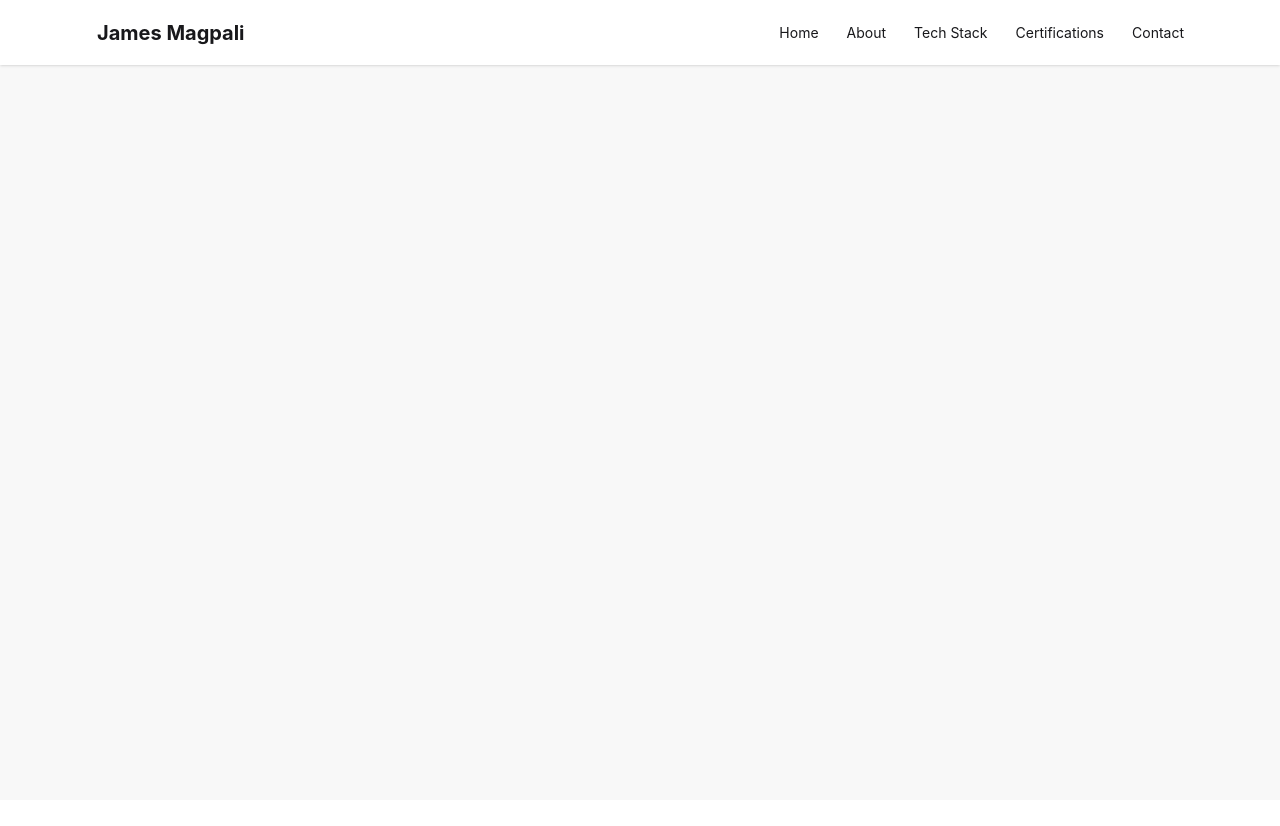
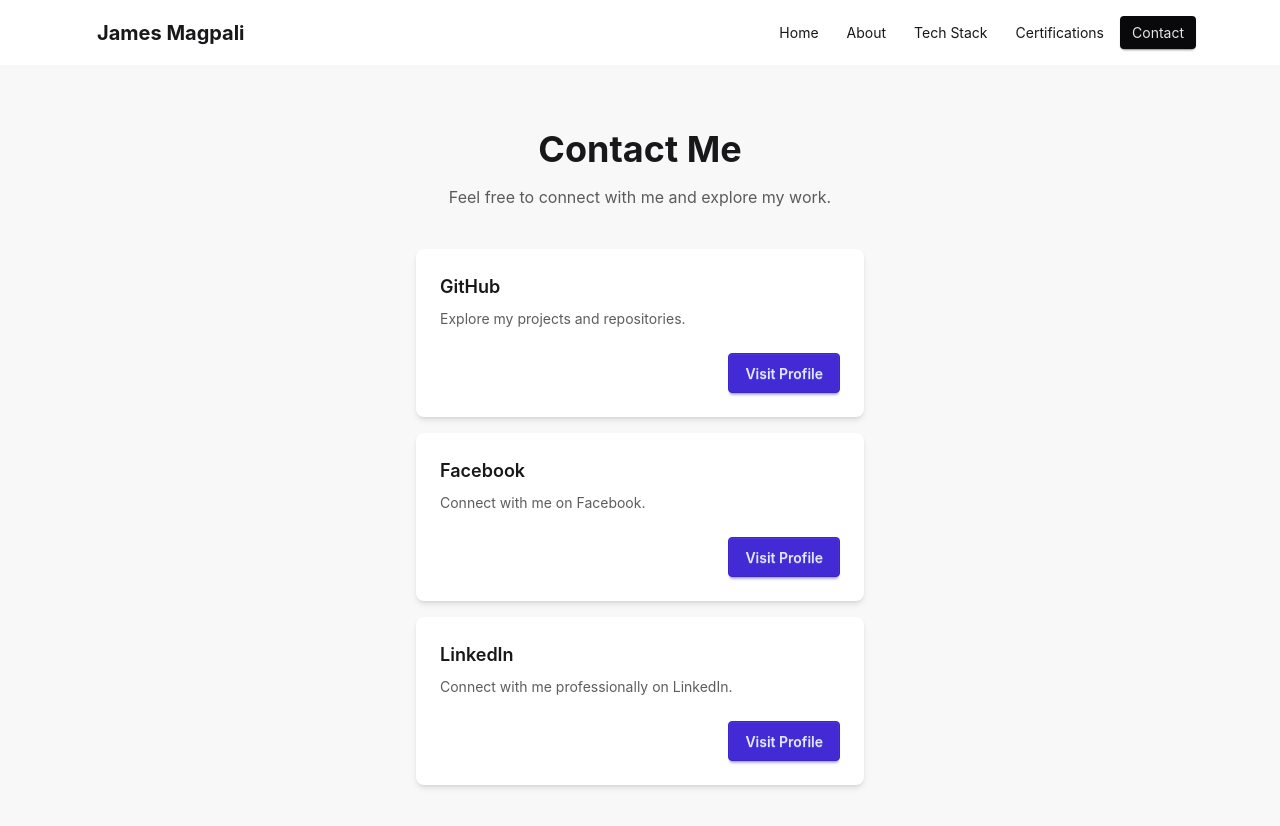
Before and after one commit to Hiko67/portfolio-nuxt, a Nuxt app: page /contact in a window 1280 px wide. Shown: the top 826 px of the page. Before the commit the page ends 800 px from the top, so only its background shows below. Built offline with nearby package versions, Linux system fonts and the light colour scheme.

Commit message:
Add Portfolio Contact Page

```diff
--- /dev/null
+++ b/app/pages/contact.vue
@@ -0,0 +1,64 @@
+
+<script setup lang="ts">
+const contacts = [
+  {
+    name: 'GitHub',
+    description: 'Explore my projects and repositories.',
+    url: 'https://github.com/Hiko67'
+  },
+  {
+    name: 'Facebook',
+    description: 'Connect with me on Facebook.',
+    url: 'https://www.facebook.com/dray2838288382'
+  },
+  {
+    name: 'LinkedIn',
+    description: 'Connect with me professionally on LinkedIn.',
+    url: 'https://www.linkedin.com/in/andrei-magpali/'
+  }
+]
+</script>
+
+
+<template>
+  <section class="min-h-screen bg-base-200 px-6 py-16">
+    <div class="mx-auto max-w-5xl">
+      <h1 class="text-center text-4xl font-bold">
+        Contact Me
+      </h1>
+
+      <p class="mt-4 text-center text-base-content/70">
+        Feel free to connect with me and explore my work.
+      </p>
+
+      <div class="mx-auto mt-10 max-w-md space-y-4">
+        <div
+          v-for="contact in contacts"
+          :key="contact.name"
+          class="card bg-base-100 shadow-md"
+        >
+          <div class="card-body">
+            <h2 class="card-title">
+              {{ contact.name }}
+            </h2>
+
+            <p class="text-base-content/70">
+              {{ contact.description }}
+            </p>
+
+            <div class="card-actions mt-4 justify-end">
+              <a
+                :href="contact.url"
+                target="_blank"
+                rel="noopener noreferrer"
+                class="btn btn-primary"
+              >
+                Visit Profile
+              </a>
+            </div>
+          </div>
+        </div>
+      </div>
+    </div>
+  </section>
+</template>
```
